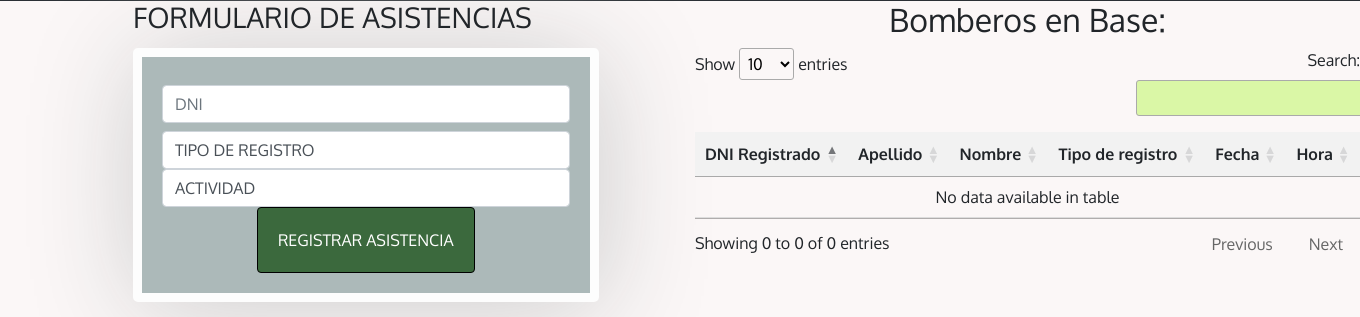
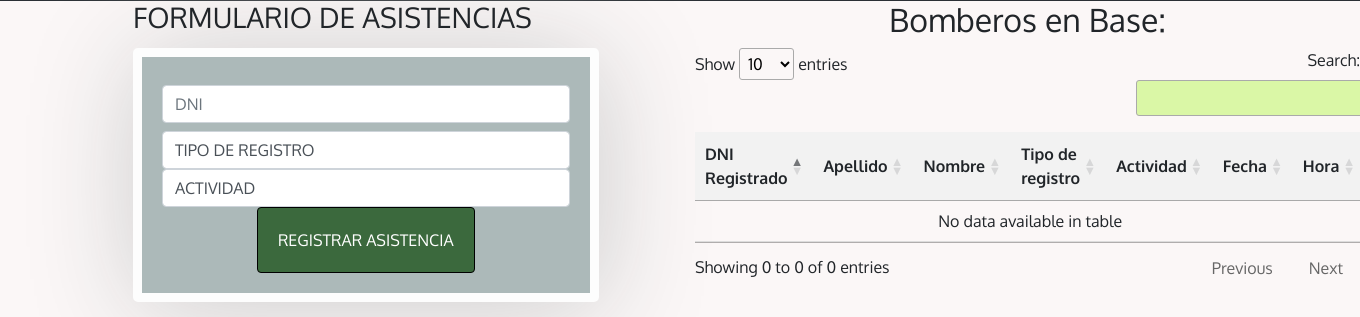
Before and after one commit to aleakd/APP---bomberos---2024, a Flask app: page /asistencia in a window 1360 px wide. Shown: the part 95-412 px from the top of the page. Run offline with Flask 3, Linux system fonts and the light colour scheme; data that the repository does not hold is empty; some libraries are stand-ins or nearby versions.

Commit message:
se puede modificar fecha y hora de salidas, incorporacion a lista de asistencia primer commit 2025

```diff
--- a/main.py
+++ b/main.py
@@ -153,6 +153,7 @@ class Aistencia(UserMixin, db.Model):
     id_asistencia = db.Column(db.Integer, primary_key=True)
     dni = db.Column(db.Integer)
     tipo_registro = db.Column(db.String(10))
+    actividad = db.Column(db.String(30))
     fecha = db.Column(db.Date)
     hora = db.Column(db.String(10))
 
@@ -1089,11 +1090,13 @@ def asistencia():
                 flash('Debe registrar una SALIDA antes de registrar un nuevo INGRESO.')
                 return redirect(url_for("asistencia"))
 
-
-
-
-
         tipo_registro = request.form.get('tipo_registro')
+        actividad = request.form.get('actividad')
+
+        if tipo_registro == "SALIDA" and actividad:
+            flash('No se requiere actividad para registros de SALIDA.')
+            return redirect(url_for("asistencia"))
+
 
 
         # Si el usuario está logueado como "sistema", usar la fecha y hora manual del formulario
@@ -1103,6 +1106,7 @@ def asistencia():
             asistencia = Aistencia(
                 dni=dni,
                 tipo_registro=tipo_registro,
+                actividad=actividad if tipo_registro != "SALIDA" else None,
                 hora=hora_manual,
                 fecha=datetime.strptime(fecha_manual, '%Y-%m-%d').date()
             )
@@ -1110,6 +1114,7 @@ def asistencia():
             asistencia = Aistencia(
                 dni=dni,
                 tipo_registro=tipo_registro,
+                actividad=actividad,
                 hora=hora_actual_str,
                 fecha=fecha_actual
             )
@@ -1455,6 +1460,8 @@ def editar_salida(id):
             #salida.hora = datetime.strptime(request.form['hora'], '%H:%M').time()
 
             # Actualizar los demás campos
+            salida.fecha = datetime.strptime(request.form['fecha'], '%Y-%m-%d').date()
+            salida.hora = datetime.strptime(request.form['hora'], '%H:%M').time()
             salida.unidad = request.form['unidad']
             salida.tipo_alarma = request.form['tipo_alarma']
             salida.a_cargo = request.form['a_cargo']
--- a/templates/asistencia.html
+++ b/templates/asistencia.html
@@ -1,5 +1,15 @@
 {% extends "base.html" %}
 {% block content %}
+
+<!--
+<audio autoplay loop>
+  <source src="/static/archivos/feliz_navidad.mp3" type="audio/mpeg">
+  Tu navegador no soporta la etiqueta de audio.
+</audio>
+
+!-->
+
+
 
 <script>
   function confirmSubmit() {
@@ -32,26 +42,29 @@
         <form class="form_ins" action="{{ url_for('asistencia') }}" method="post" enctype="multipart/form-data" onsubmit="return confirmSubmit();">
         <input type="number" class="form-control" name="dni" placeholder="DNI" required="required" />
 
-        <select class="form-control" name="tipo_registro" placeholder="TIPO DE REGISTRO" required="required">
+        <select class="form-control" id="tipo_registro" name="tipo_registro" placeholder="TIPO DE REGISTRO" required="required">
               <option value="" disabled selected>TIPO DE REGISTRO</option>
             <option value="INGRESO">INGRESO</option>
             <option value="SALIDA">SALIDA</option>
 
         </select>
 
-        <select class="form-control" name="actividad" placeholder="ACTIVIDAD" required="required">
+
+
+         <select class="form-control" id="actividad" name="actividad" placeholder="ACTIVIDAD" required="required">
     <option value="" disabled selected>ACTIVIDAD</option>
-    <option value="guardia semana">Guardia Semana</option>
-    <option value="guardia obligatoria">Guardia Obligatoria</option>
-    <option value="capacitacion">Capacitación</option>
-    <option value="reunion">Reunión</option>
-    <option value="refuerzo de guardia">Refuerzo de Guardia</option>
-    <option value="convocatoria">Convocatoria</option>
-    <option value="orden de servicio">Orden de Servicio</option>
-    <option value="practica">Práctica</option>
-    <option value="colaboracion fuera de juri">Colaboración Fuera de Jurisdicción</option>
-    <option value="inspecciones">Inspecciones</option>
-    <option value="matafuegos">Matafuegos</option>
+    <option value="Guardia Semana">Guardia Semana</option>
+    <option value="Guardia Obligatoria">Guardia Obligatoria</option>
+    <option value="Capacitacion">Capacitación</option>
+    <option value="Reunion">Reunión</option>
+    <option value="Refuerzo de Guardia">Refuerzo de Guardia</option>
+    <option value="Convocatoria">Convocatoria</option>
+    <option value="Orden de Servicio">Orden de Servicio</option>
+    <option value="Practica">Práctica</option>
+    <option value="Colaboracion fuera de juri">Colaboración Fuera de Jurisdicción</option>
+    <option value="Inspecciones">Inspecciones</option>
+    <option value="Matafuegos">Matafuegos</option>
+    <option value="Tareas de área">Tareas de área</option>
 </select>
 
 
@@ -70,6 +83,7 @@
             <th>Apellido</th>
             <th>Nombre</th>
             <th>Tipo de registro</th>
+            <th>Actividad</th>
             <th>Fecha</th>
             <th>Hora</th>
 
@@ -86,6 +100,7 @@
             <td>{{ agte.apellido }}</td>
             <td>{{ agte.nombre }}</td>
             <td>{{ asistencia.tipo_registro }}</td>
+            <td>{{ asistencia.actividad }}</td>
             <td>{{ asistencia.fecha }}</td>
             <td>{{ asistencia.hora }}</td>
 
@@ -152,6 +167,23 @@ document.addEventListener("DOMContentLoaded", function() {
             <option value="SALIDA">SALIDA</option>
             <input type="date" name="fecha" id="fecha" required>
             <input type="time" name="hora" id="hora" required>
+
+                    <select class="form-control" name="actividad" placeholder="ACTIVIDAD" required="required">
+    <option value="" disabled selected>ACTIVIDAD</option>
+    <option value="Guardia Semana">Guardia Semana</option>
+    <option value="Guardia Obligatoria">Guardia Obligatoria</option>
+    <option value="Capacitacion">Capacitación</option>
+    <option value="Reunion">Reunión</option>
+    <option value="Refuerzo de Guardia">Refuerzo de Guardia</option>
+    <option value="Convocatoria">Convocatoria</option>
+    <option value="Orden de Servicio">Orden de Servicio</option>
+    <option value="Practica">Práctica</option>
+    <option value="Colaboracion fuera de juri">Colaboración Fuera de Jurisdicción</option>
+    <option value="Inspecciones">Inspecciones</option>
+    <option value="Matafuegos">Matafuegos</option>
+    <option value="Tareas de área">Tareas de área</option>
+</select>
+
 
 
 
@@ -233,6 +265,24 @@ document.addEventListener("DOMContentLoaded", function() {
         }, 1000);
 </script>
 
+<script>
+    document.addEventListener("DOMContentLoaded", function () {
+        const tipoRegistro = document.getElementById("tipo_registro");
+        const actividad = document.getElementById("actividad");
+
+        tipoRegistro.addEventListener("change", function () {
+            if (tipoRegistro.value === "SALIDA") {
+                actividad.value = ""; // Limpia el campo
+                actividad.disabled = true; // Desactiva el campo
+                actividad.removeAttribute("required"); // Elimina el requisito de ser obligatorio
+            } else {
+                actividad.disabled = false; // Habilita el campo
+                actividad.setAttribute("required", "required"); // Lo hace obligatorio nuevamente
+            }
+        });
+    });
+</script>
+
 
 
 
--- a/templates/editar_salidas.html
+++ b/templates/editar_salidas.html
@@ -3,7 +3,7 @@
 
 <h3>Editar Salida</h3>
 <form action="{{ url_for('editar_salida', id=salida.id_salida) }}" method="POST">
- <!--   <div class="form-group">
+    <div class="form-group">
         <label for="fecha">Fecha</label>
         <input type="date" name="fecha" id="fecha" class="form-control" value="{{ salida.fecha }}" required>
     </div>
@@ -11,7 +11,7 @@
     <div class="form-group">
         <label for="hora">Hora</label>
         <input type="time" name="hora" id="hora" class="form-control" value="{{ salida.hora }}" required>
-    </div> -->
+    </div>
 
     <div class="form-group">
     <select name="unidad" class="form-select" required>
--- a/templates/salidas.html
+++ b/templates/salidas.html
@@ -81,6 +81,7 @@
         <option value="20/20 E">RESCATE VEHICULAR BICICLETA</option>
         <option value="20/21">RESCATE DE ANIMAL</option>
         <option value="20/22">RESCATE DE CADÁVER</option>
+        <option value="20/24">RESCATE DE PERSONA EN DOMICILIO</option>
         <option value="20/24 A">RESCATE DE PERSONA EN RÍO</option>
         <option value="20/24 B">RESCATE DE PERSONA EN LAGO</option>
         <option value="20/24 C">RESCATE DE PERSONA EN MONTAÑA</option>
@@ -89,6 +90,8 @@
         <option value="20/27">DERRUMBE</option>
         <!-- Otros -->
         <option value="TRAMITES">TRAMITES</option>
+        <option value="PATRULLAJE">PATRULLAJE</option>
+        <option value="CAPACITACIONES">CAPACITACIONES</option>
         <option value="LOGISITCA">LOGISITCA</option>
         <option value="MATAFUEGOS">MATAFUEGOS</option>
         <option value="INSPECCIONES">INSPECCIONES</option>
```
Also changed, not shown: templates/acces.html (+15 -0 lines), 1 other file.
